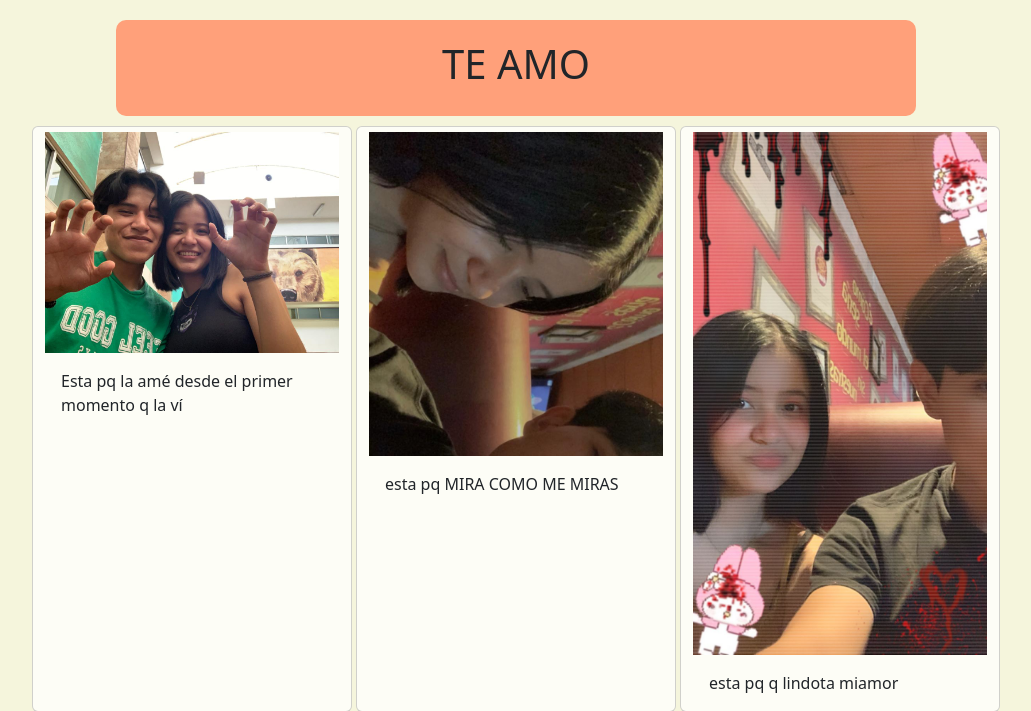
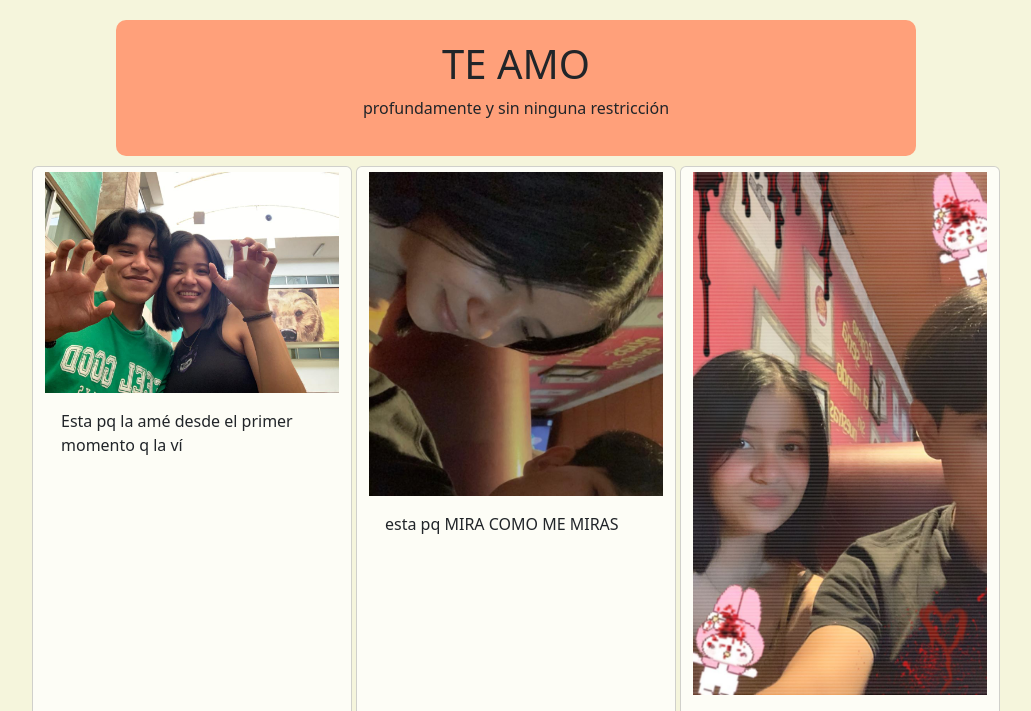
Before and after one commit to MarioMedePrsc/XyM, a PHP site: page /acepto.html in a window 1280 px wide. Shown: the top 711 px of the page, without its empty margins (124-1155 px from the left). Run offline with PHP 8.4, Linux system fonts and the light colour scheme; some libraries are stand-ins or nearby versions.

Commit message:
Completo y con frase

```diff
--- a/acepto.html
+++ b/acepto.html
@@ -11,6 +11,7 @@
     <body class="bodyAcepto">
         <div class="app">
             <h1>TE AMO</h1>
+            <p>profundamente y sin ninguna restricción</p>
         </div>
         <!--Carussel-->
         <div class="zonaCartas">
--- a/styles.css
+++ b/styles.css
@@ -68,7 +68,6 @@ body{
     padding: 0px;
     margin: 2px;
     background-color: rgba(221, 20, 20, 0.5);
-    width: 18rem;
 }
 .zonaCartas{
     padding: 0;
@@ -77,8 +76,6 @@ body{
     flex-direction: row;
     justify-content: center;
 }
-
-
 
 .posicion1{
     padding: 10px 20px;
```
